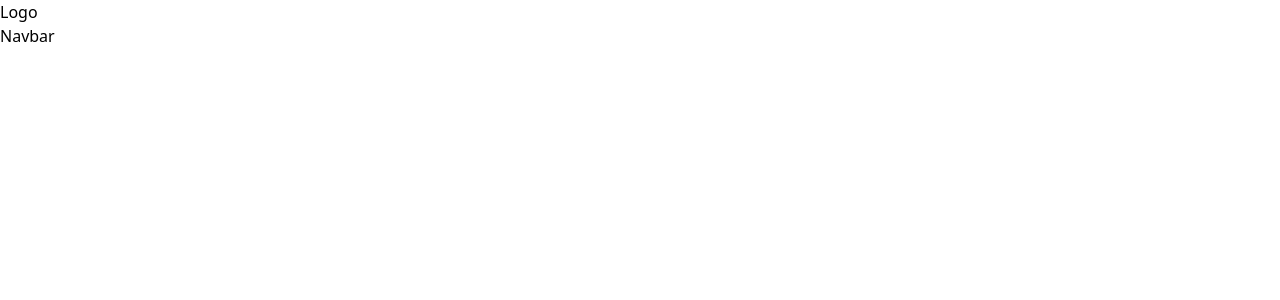
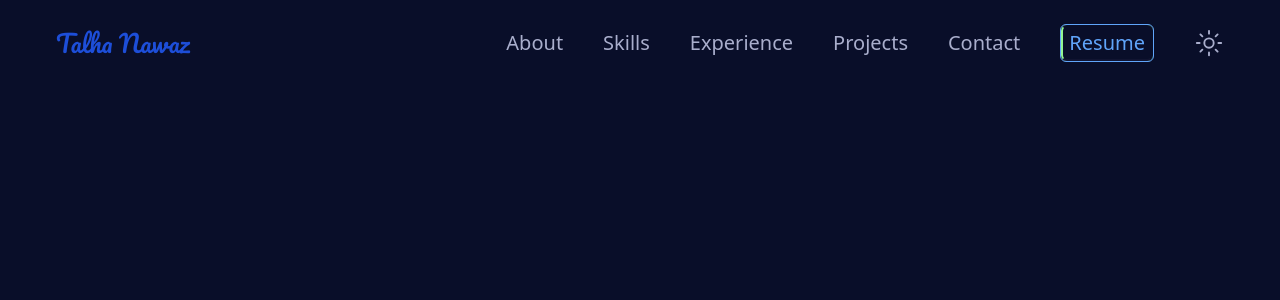
Before and after one commit to talha-fullstackdev/portfolio-nextjs, a Next.js app: page / in a window 1280 px wide. Shown: the top 300 px of the page. Built offline with nearby package versions, Linux system fonts and the light colour scheme.

Commit message:
initally made header sedction and also addded some animations on resume button

```diff
--- a/src/app/components/header/Header.jsx
+++ b/src/app/components/header/Header.jsx
@@ -3,7 +3,7 @@ import Logo from './Logo'
 import Navbar from './Navbar'
 const Header = () => {
   return (
-    <div>
+    <div className='flex flex-col gap-4 items-center md:flex-row md:justify-between md:px-14 md:pt-4 flex-wrap'>
         <Logo/>
         <Navbar/>
     </div>
--- a/src/app/components/header/Logo.jsx
+++ b/src/app/components/header/Logo.jsx
@@ -2,7 +2,9 @@ import React from 'react'
 
 const Logo = () => {
   return (
-    <div>Logo</div>
+    <div>
+        <h1 className='text-2xl font-title text-blue-700 '>Talha Nawaz</h1>
+    </div>
   )
 }
 
--- a/src/app/components/header/Navbar.jsx
+++ b/src/app/components/header/Navbar.jsx
@@ -1,9 +1,28 @@
-import React from 'react'
+import React from "react";
+import { IoSunnyOutline } from "react-icons/io5";
 
 const Navbar = () => {
   return (
-    <div>Navbar</div>
-  )
-}
+    <>
+      <ul className="flex flex-col gap-2 text-xl mt-3 md:flex-row md:justify-center md:items-center md:gap-10 md:mt-0 md:py-2 flex-wrap">
+        <a href="">About</a>
+        <a href="">Skills</a>
+        <a href="">Experience</a>
+        <a href="">Projects</a>
+        <a href="">Contact</a>
+        <a
+          href=""
+          className="relative text-blue-400 border p-1 px-2 rounded-md border-blue-400 overflow-hidden group"
+        >
+          <span className="absolute inset-0 border-2 border-blue-400 rounded-md animate-border-glow"></span>
+          <span className="relative z-10">Resume</span>
+        </a>
+        <button className="text-3xl ">
+          <IoSunnyOutline />
+        </button>
+      </ul>
+    </>
+  );
+};
 
-export default Navbar
+export default Navbar;
--- a/src/app/globals.css
+++ b/src/app/globals.css
@@ -1,3 +1,58 @@
+@import url('https://fonts.googleapis.com/css2?family=Pacifico&family=Raleway:ital,wght@0,100..900;1,100..900&family=Roboto:ital,wght@0,100;0,300;0,400;0,500;0,700;0,900;1,100;1,300;1,400;1,500;1,700;1,900&display=swap');
 @tailwind base;
 @tailwind components;
 @tailwind utilities;
+
+body{
+    background-color: rgb(9, 14, 41);
+    color: rgb(169, 174, 204);
+}
+@keyframes borderAnimation {
+    0% {
+      border-top-color: #a0e9ff; /* Light Cyan */
+      border-right-color: transparent;
+      border-bottom-color: transparent;
+      border-left-color: transparent;
+      box-shadow: 0 0 8px #a0e9ff;
+    }
+    25% {
+      border-top-color: transparent;
+      border-right-color: #89cff0; /* Baby Blue */
+      border-bottom-color: transparent;
+      border-left-color: transparent;
+      box-shadow: 0 0 8px #89cff0;
+    }
+    50% {
+      border-top-color: transparent;
+      border-right-color: transparent;
+      border-bottom-color: #d8bfff; /* Soft Purple */
+      border-left-color: transparent;
+      box-shadow: 0 0 8px #d8bfff;
+    }
+    75% {
+      border-top-color: transparent;
+      border-right-color: transparent;
+      border-bottom-color: transparent;
+      border-left-color: #98ff98; /* Mint Green */
+      box-shadow: 0 0 8px #98ff98;
+    }
+    100% {
+      border-top-color: #a0e9ff; /* Back to Light Cyan */
+      border-right-color: transparent;
+      border-bottom-color: transparent;
+      border-left-color: transparent;
+      box-shadow: 0 0 8px #a0e9ff;
+    }
+  }
+
+  .animate-border-glow {
+    position: absolute;
+    top: 0;
+    left: 0;
+    width: 100%;
+    height: 100%;
+    border-width: 2px;
+    border-style: solid;
+    border-radius: 6px;
+    animation: borderAnimation 2s linear infinite;
+  }
--- a/tailwind.config.mjs
+++ b/tailwind.config.mjs
@@ -11,6 +11,9 @@ export default {
         background: "var(--background)",
         foreground: "var(--foreground)",
       },
+      fontFamily:{
+       title: [ "Pacifico","sans-serif"]
+      }
     },
   },
   plugins: [],
```
Also changed, not shown: package.json (+5 -4 lines), 1 other file (tests, documents, lock files or other folders).
